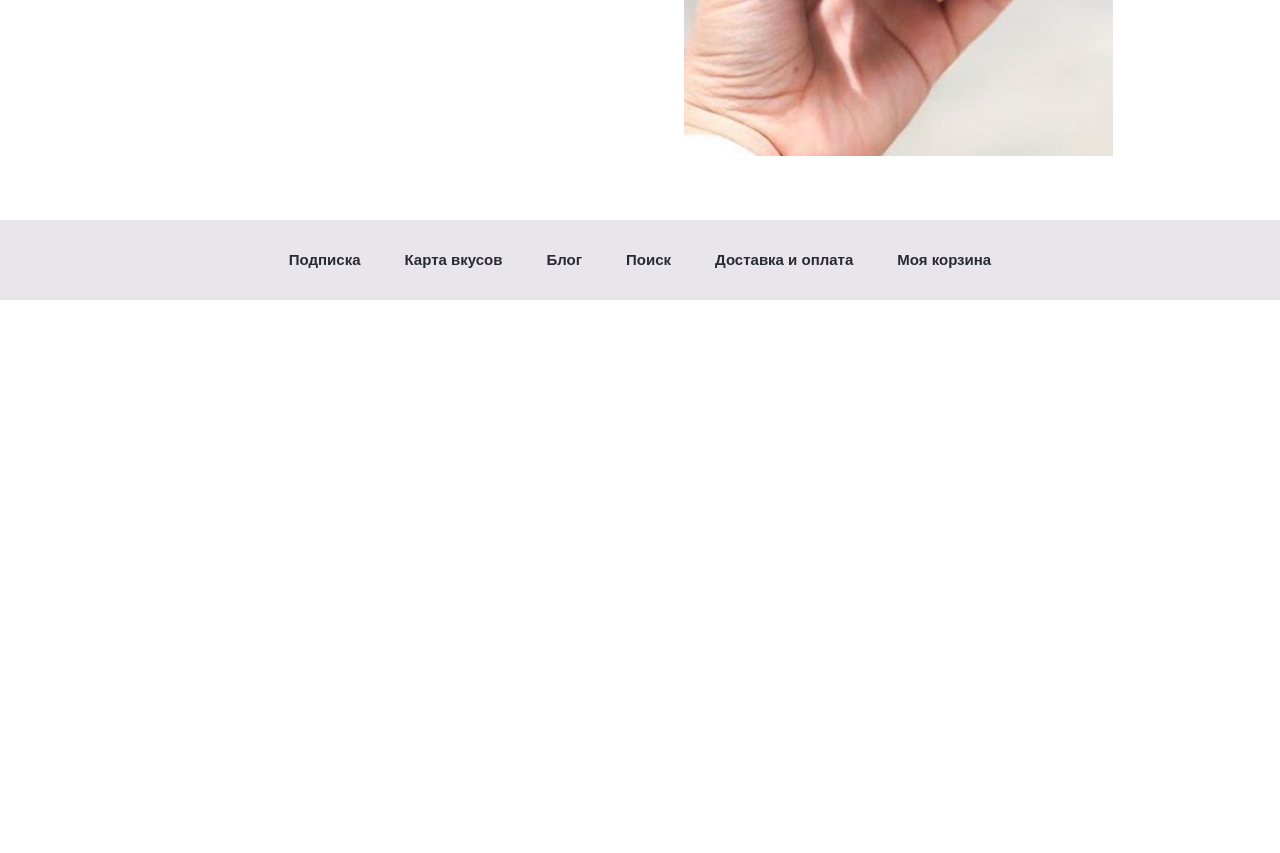
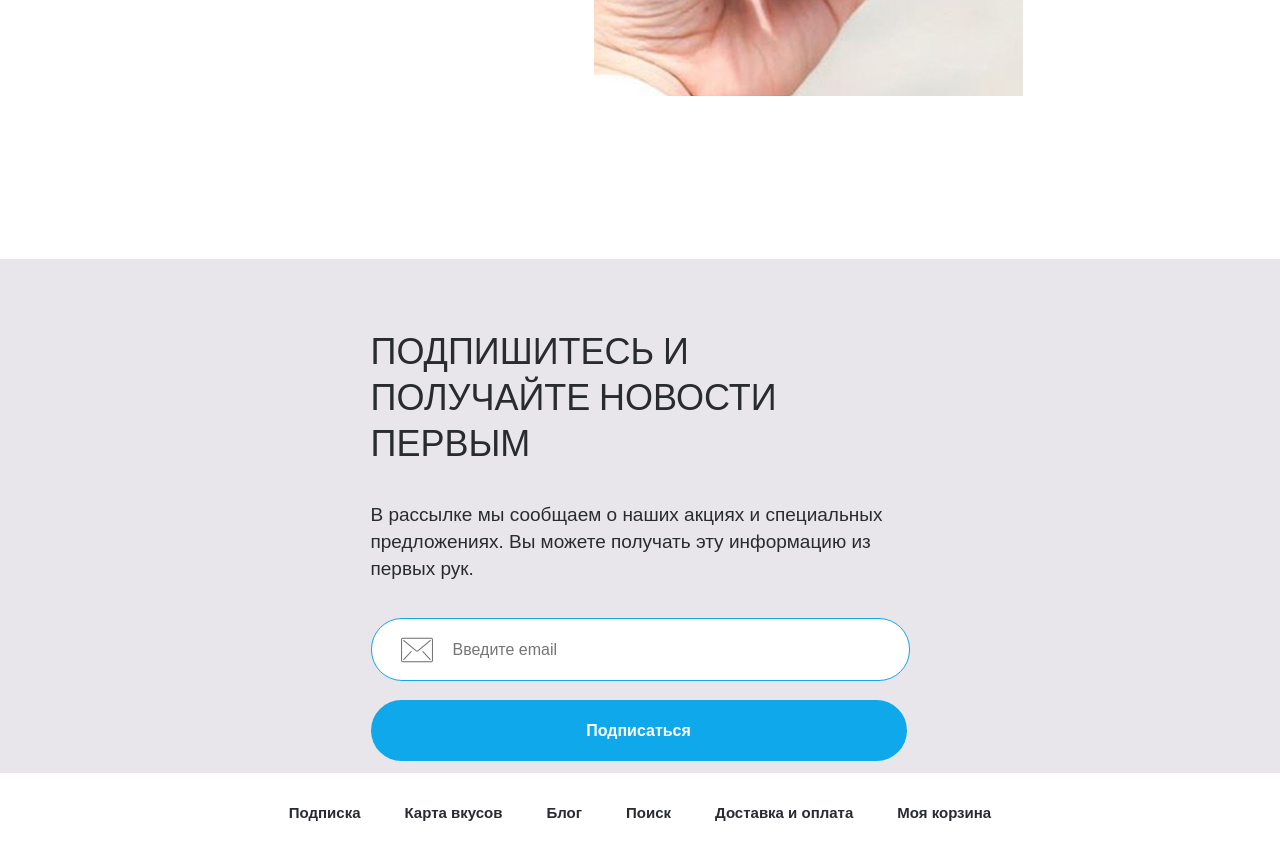
Before and after one commit to Max1mkanast1le/coffee_site, a plain HTML site: page index.html in a window 1280 px wide. Shown: the part 1913-2766 px from the top of the page. Before the commit the page ends 2213 px from the top, so only its background shows below. Drawn offline with nearby package versions, Linux system fonts and the light colour scheme.

Commit message:
new form email news

```diff
--- a/css/style.css
+++ b/css/style.css
@@ -73,12 +73,21 @@
     line-height: 64px;
     font-weight: 500;
     text-transform: uppercase;
+    opacity: 0;
+    transform: translateY(20px);
+    animation: fadeInUp 1s forwards;
 }
 
-
+@keyframes fadeInUp {
+    to {
+        opacity: 1;
+        transform: translateY(0);
+    }
+}
 .content_wrapper
 {
     padding: 60px 20px;
+    padding-bottom: 0;
     width: 1000px;
     margin: 0 auto;
 }
@@ -183,6 +192,7 @@
     box-shadow: 0 5px 15px #9c9c9c;
 }
 
+
 .order_title
 {
     max-width: 340px;
@@ -208,9 +218,130 @@
     vertical-align: middle;
 }
 
+.form
+{
+    height: 514px;
+    background: #E8E6EB;
+    text-align: center;
+    margin-top: 159px;
+}
+.form_title
+{
+    font-family: 'Oswald', sans-serif;
+    font-size: 36px;
+    line-height: 46px;
+    font-weight: 500;
+    text-transform: uppercase;
+    color: #282b30;
+    max-width: 539px;
+    margin: auto;
+    padding-top: 66px;
+    padding-bottom: 38px;
+    text-align: left;
+}
+.form_text
+{
+    font-family: 'Raleway', sans-serif;
+    font-size: 19px;
+    line-height: 27px;
+    font-weight: 500;
+    color: #282b30;
+    max-width: 539px;
+    margin: auto;
+    text-align: left;
+}
+.subscribe_form
+{
+    font-family: 'Raleway', sans-serif;
+    font-size: 19px;
+    line-height: 27px;
+    font-weight: 500;
+    width: 539px;
+    margin: auto;
+    text-align: left;
+    margin-top: 36px;
+}
+.email_img
+{
+    position: relative;
+    top: -127px;
+    left:30px;
+}
+
+
+.form_input
+{
+    width: 456px;
+    font-family: 'Raleway', sans-serif;
+    font-size: 16px;
+    line-height: 52px;
+    font-weight: 500;
+    height: 61px;
+    background: #fff;
+	border: 1px solid #0fa8ea;
+    border-radius: 31px;
+    display: inline-block;
+    text-decoration: none;
+    padding-left: 81px;
+    transition: all .5s ease;
+}
+.form_button
+{
+    font-family: 'Raleway', sans-serif;
+    font-size: 16px;
+    line-height: 52px;
+    font-weight: 600;
+    text-align: center;
+    width: 536px;
+    height: 61px;
+    background: #0fa8ea;
+    color: #fff;
+    border-radius: 31px;
+    display: inline-block;
+    text-decoration: none;
+    transition: all .5s ease;
+    margin-top: 19px;
+
+}
+
 
 .bottom_menu
 {
-    background: #e8e6eb;
+    background: #fff;
     text-align: center;
 }
+.goods_block {
+    display: flex;
+    justify-content: space-between;
+    align-items: center;
+    opacity: 0;
+    transition: opacity 0.5s ease;
+}
+
+.goods_block_loaded {
+    opacity: 1;
+}
+
+.order_text_wrapper {
+    max-width: 430px;
+    margin-right: 20px;
+    transform: translateX(-50px);
+    opacity: 0;
+    transition: opacity 0.5s ease, transform 0.5s ease;
+}
+
+.order_picture_wrapper {
+    transform: translateX(50px);
+    opacity: 0;
+    transition: opacity 0.5s ease, transform 0.5s ease;
+}
+
+.goods_block_loaded .order_text_wrapper {
+    transform: translateX(0);
+    opacity: 1;
+}
+
+.goods_block_loaded .order_picture_wrapper {
+    transform: translateX(0);
+    opacity: 1;
+}
--- a/index.html
+++ b/index.html
@@ -65,6 +65,17 @@
                 <img src="images/coffee.jpg" alt="Coffee">
             </div>
         </div>
+        <div class="form">
+            <h1 class="form_title">ПОДПИШИТЕСЬ И ПОЛУЧАЙТЕ НОВОСТИ ПЕРВЫМ</h1>
+            <p class="form_text">
+                В рассылке мы сообщаем о наших акциях и специальных предложениях. Вы можете получать эту информацию из первых рук.
+            </p>
+            <form class="subscribe_form" action="php/php.php" method="get">
+                <input class="form_input" type="text" name="name" placeholder="Введите email">
+                <button class="form_button" type="submit">Подписаться</button>
+                <img class="email_img" src="images/email.png" alt="email">
+            </form>
+        </div>
         <div class="bottom_menu">
             <ul class="menu">
                 <li class="menu_item">
```
Also changed, not shown: js/app.js (+2 -5 lines), images/email.png (added).
